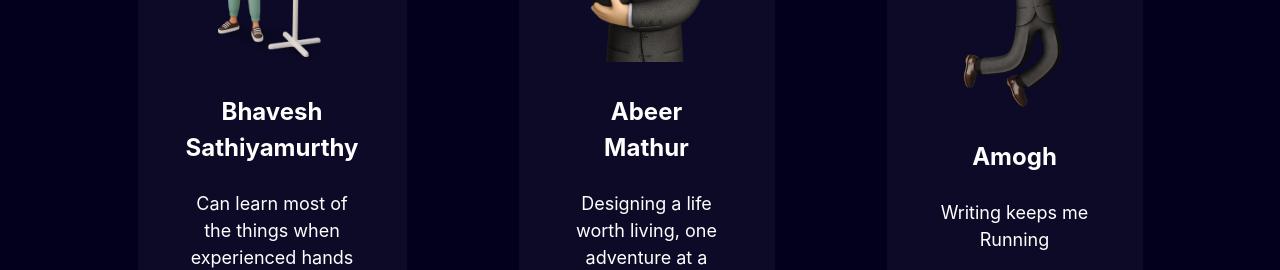
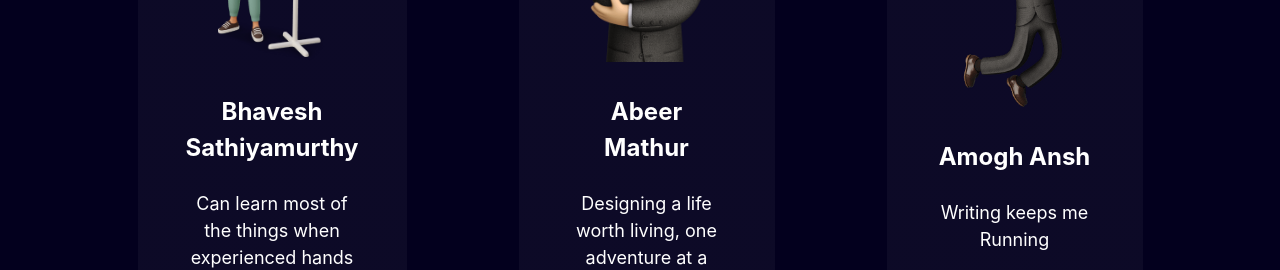
Before and after one commit to The-Opportunties-Portal/top-landing, a Next.js app: page /about in a window 1280 px wide. Shown: the part 2080-2350 px from the top of the page. Built offline with nearby package versions, Linux system fonts and the light colour scheme.

Commit message:
chore: update Amogh full name

```diff
--- a/components/about/OurTeam.tsx
+++ b/components/about/OurTeam.tsx
@@ -44,7 +44,7 @@ const TeamData = [
     bio: "Designing a life worth living, one adventure at a time",
   },
   {
-    name: "Amogh",
+    name: "Amogh Ansh",
     image: "/images/amogh.png",
     bio: "Writing keeps me Running",
   },
```
